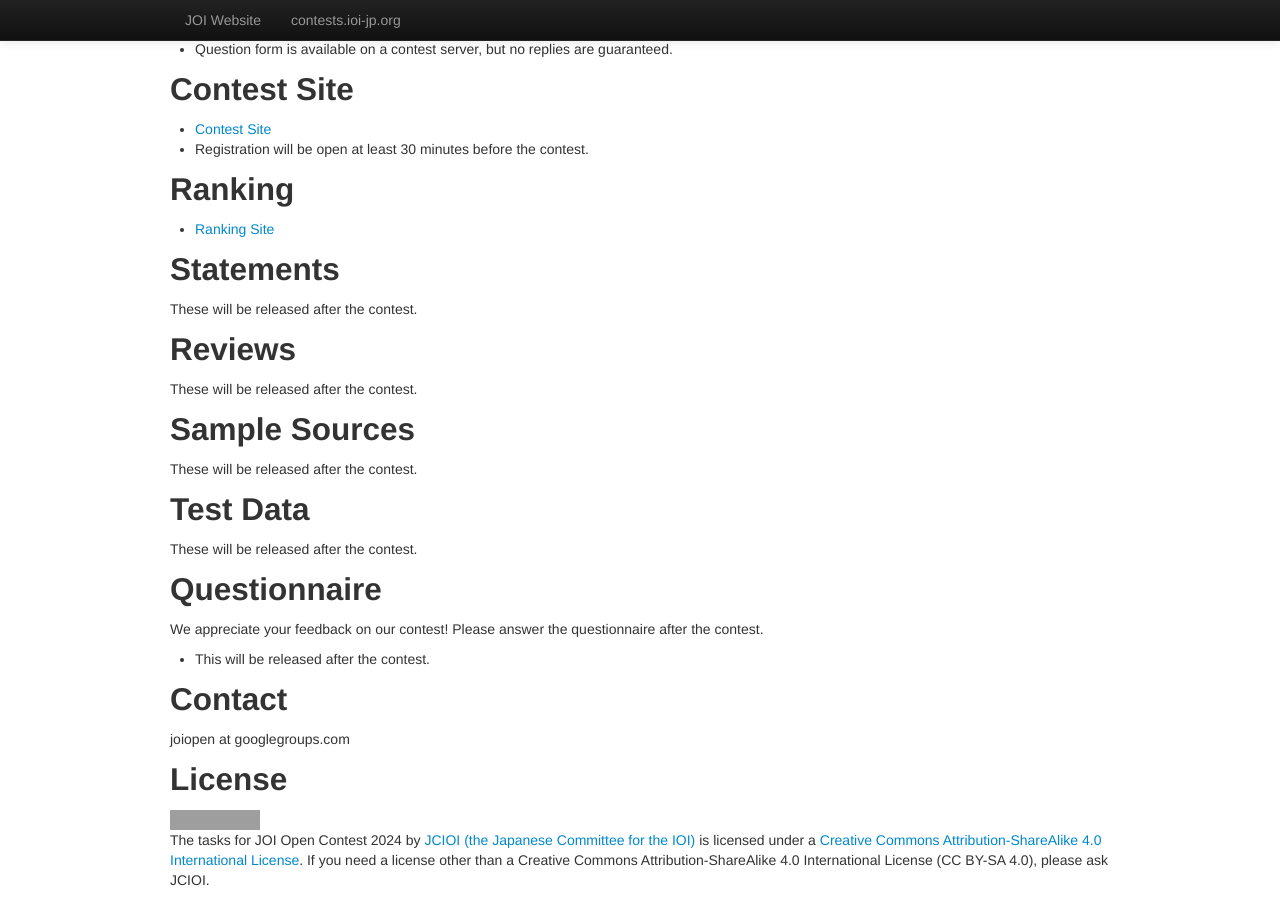
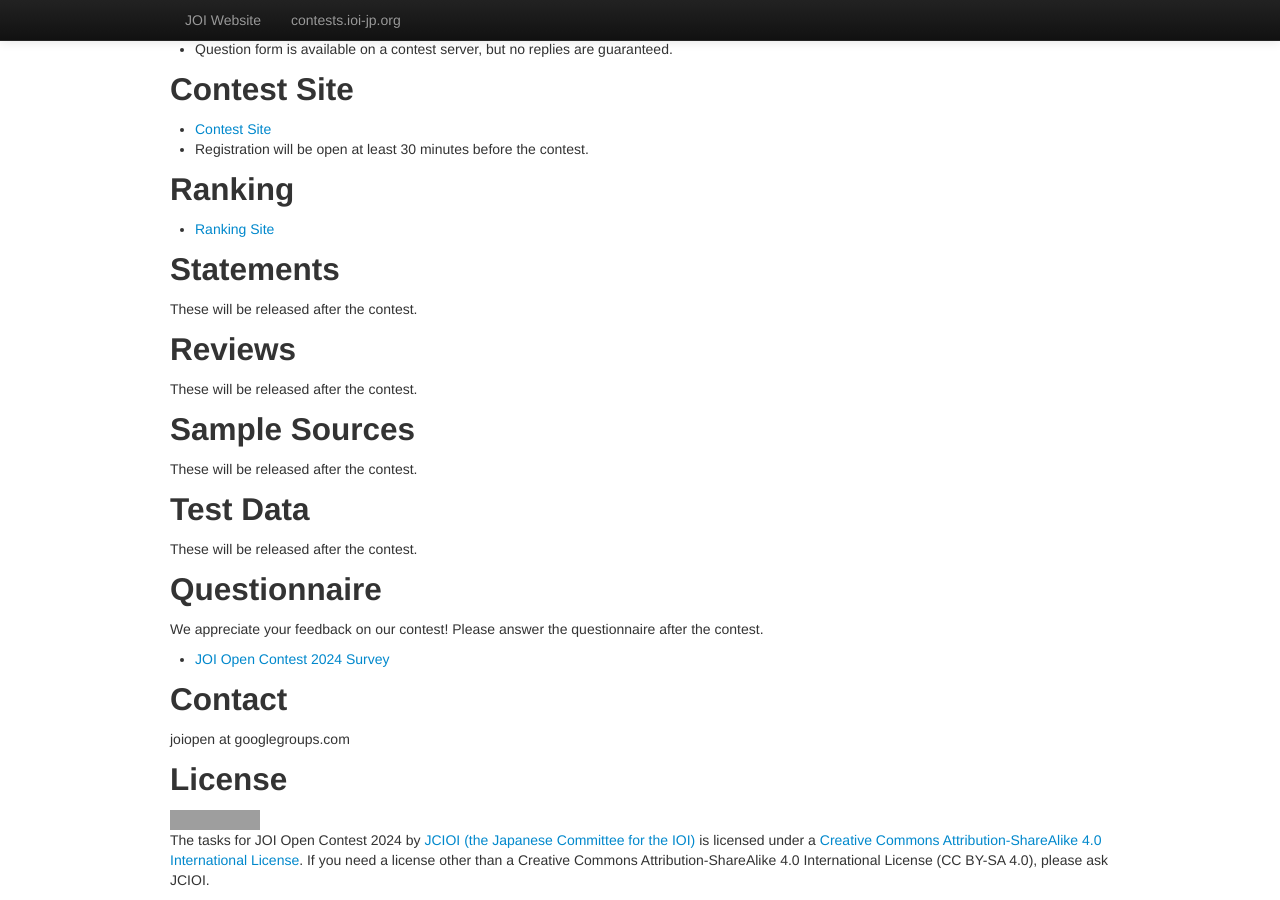
Before and after one commit to jcioi/joi-contests-site, a Jekyll site: the page built from open-2024/index.md, in a window 1280 px wide and 900 px high, scrolled down 1041 px. Built offline with Jekyll 4.4.1, drawn with Linux system fonts in a browser that asks for light colours; grey boxes are pictures that could not be loaded.

Commit message:
Add Questionnaire

```diff
--- a/open-2024/index.md
+++ b/open-2024/index.md
@@ -110,7 +110,7 @@ These will be released after the contest.
 We appreciate your feedback on our contest!
 Please answer the questionnaire after the contest.
 
-- This will be released after the contest.
+- [JOI Open Contest 2024 Survey](https://forms.gle/QD81oMvwFjXQFXyX7)
 
 ## Contact
 
```
